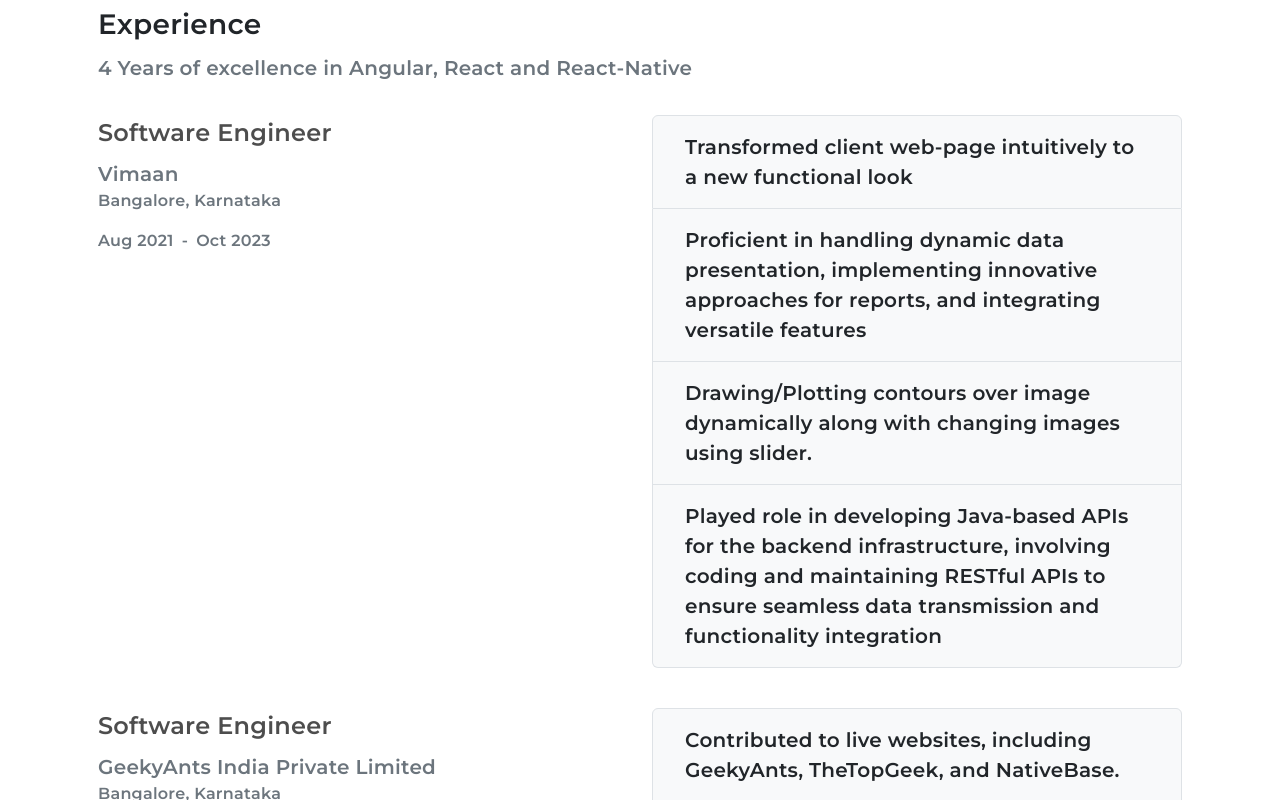
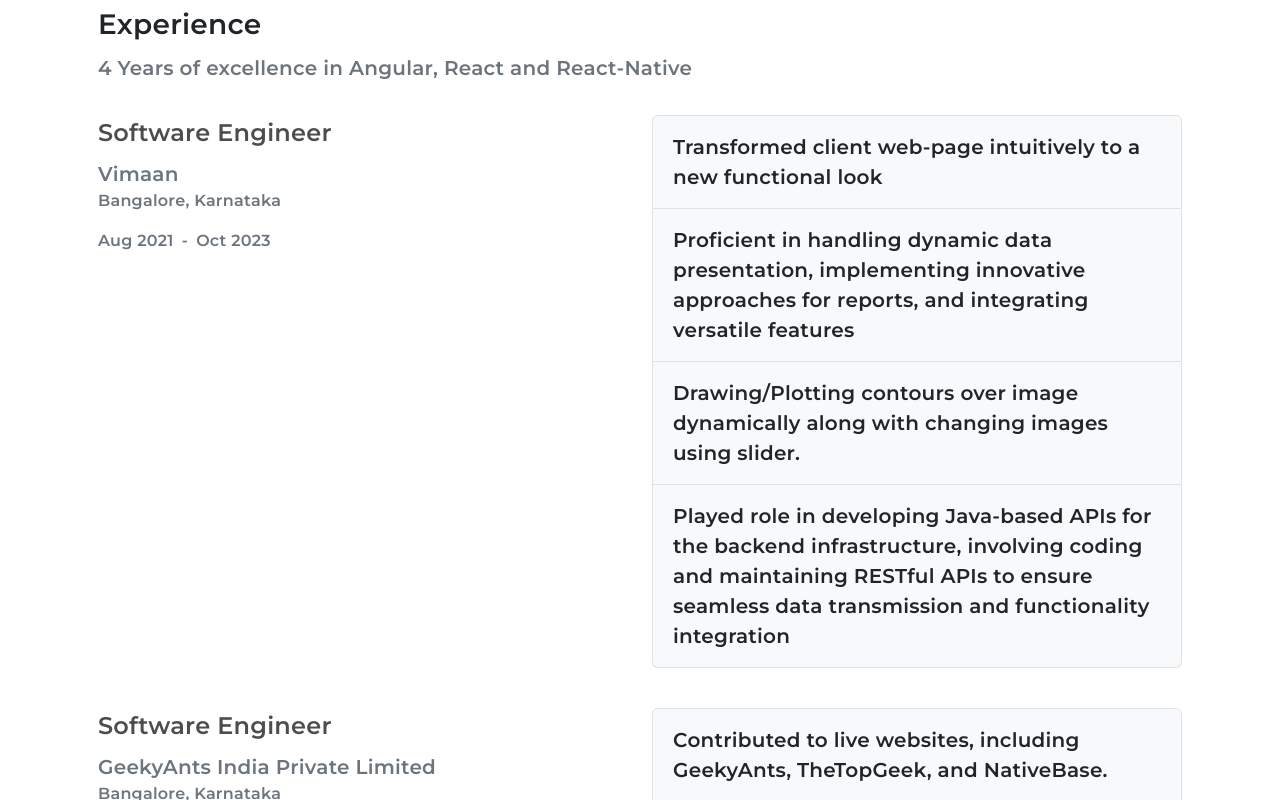
Before and after one commit to hanykumar/portfolio, an Angular app: page / in a window 1280 px wide. Shown: the part 1820-2620 px from the top of the page. Built offline with nearby package versions, Linux system fonts and the light colour scheme.

Commit message:
ex padding

```diff
--- a/src/app/components/experience/experience.component.html
+++ b/src/app/components/experience/experience.component.html
@@ -20,7 +20,7 @@
                 <ul class="darkGray list-group">
                     <li *ngFor="let res of exp.responsibilities; let i = index"
                         class="list-group-item d-flex justify-content-between align-items-center bg-light ">
-                        <div class="fs-5 py-2 px-3">{{ res }}</div>
+                        <div class="fs-5 py-2 px-1">{{ res }}</div>
                     </li>
                 </ul>
             </div>
```
